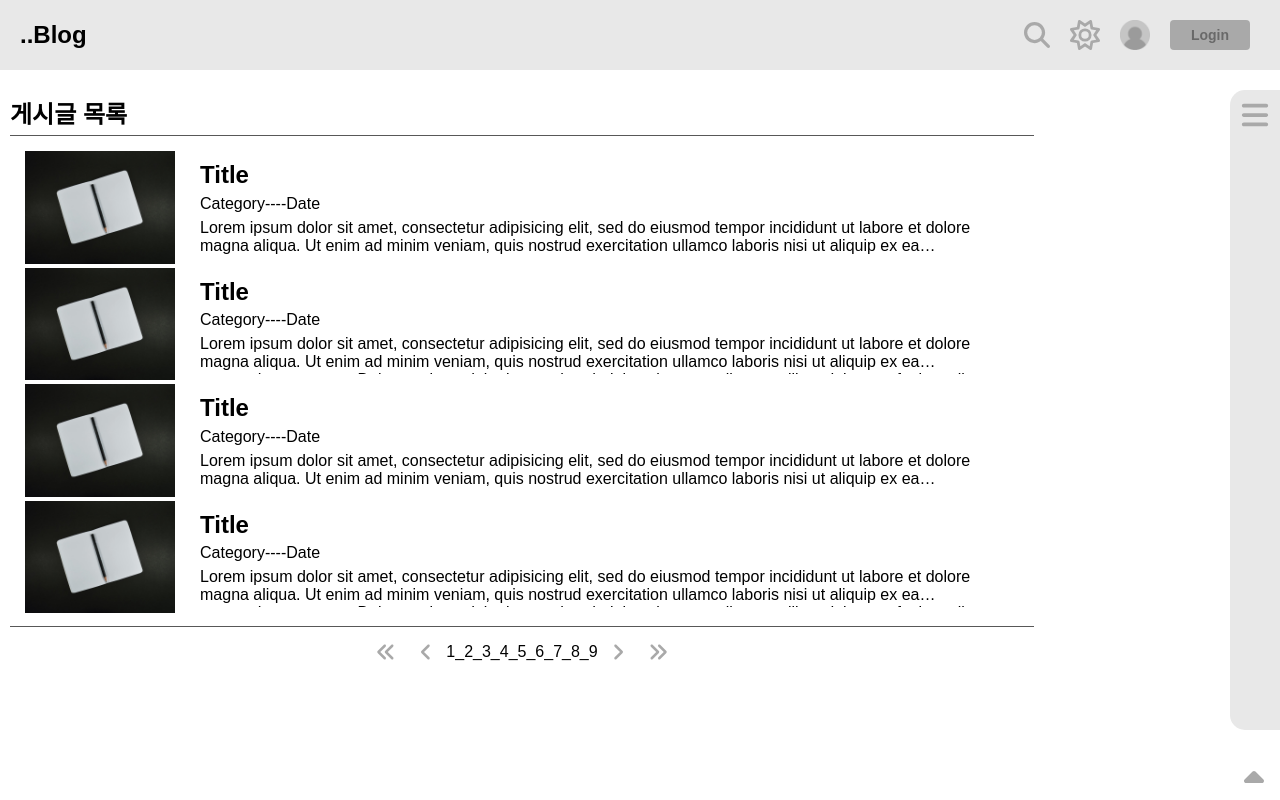
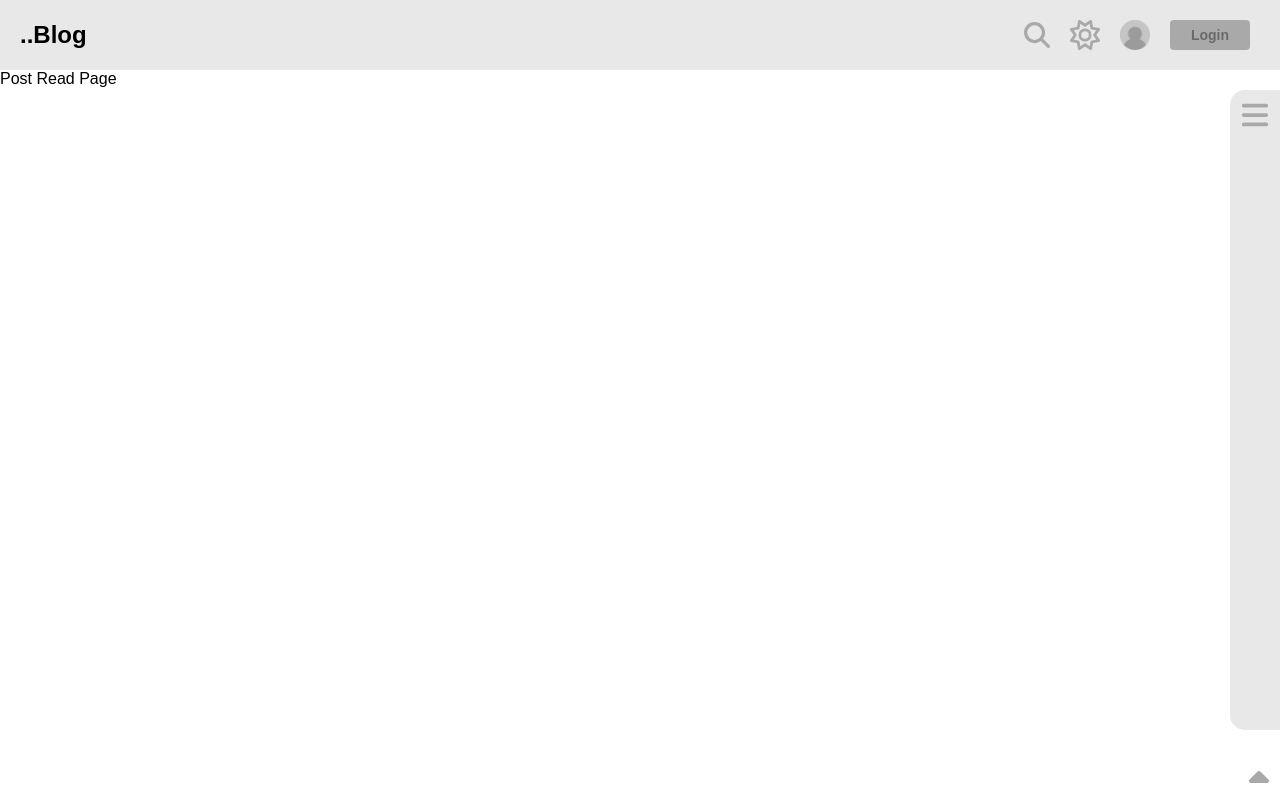
Before and after one commit to lsj1206/..Blog, a React (Create React App) app in the folder frontend/: page /write in a window 1280 px wide. Built offline with nearby package versions, Linux system fonts and the light colour scheme.

Commit message:
del Root.jsx

```diff
--- a/frontend/src/App.jsx
+++ b/frontend/src/App.jsx
@@ -1,32 +1,26 @@
 import React from "react";
-import { styled } from "./styles/Theme";
+import { BrowserRouter, Routes, Route } from "react-router-dom";
 
-import Header from "./components/Header";
-import Sidebar from "./components/SideBar";
-import Footer from "./components/Footer";
-import MainPage from "./pages/MainPage";
+import Layout from "./components/layouts/Layout";
+//Pages
+import ListPage from "./pages/ListPage";
+import ReadPage from "./pages/ReadPage";
+import WritePage from "./pages/WritePage";
+import LoginPage from "./pages/LoginPage";
+import AboutPage from "./pages/AboutPage";
 
-function App() {
-  return (
-    <Background>
-      <Header />
-      <Sidebar />
-      <MainPage />
-      <Footer />
-    </Background>
-  );
-}
-
-const Background = styled.div`
-  z-index: 0;
-  position: fixed;
-  top: 0;
-  left: 0;
-  right: 0;
-  bottom: 0;
-  color: ${({ theme }) => theme.text};
-  background: ${({ theme }) => theme.bgMain};
-  transition: background 0.3s ease-in, color 0.3s ease-in;
-`;
+const App = () => (
+  <BrowserRouter>
+    <Routes>
+      <Route path="/" element={<Layout />}>
+        <Route path="/" element={<ListPage />} />
+        <Route path="/write" element={<WritePage />} />
+        <Route path="/post/:id" element={<ReadPage />} />
+      </Route>
+      <Route path="/login" element={<LoginPage />} />
+      <Route path="/about" element={<AboutPage />} />
+    </Routes>
+  </BrowserRouter>
+);
 
 export default App;
--- a/frontend/src/Root.jsx
+++ /dev/null
@@ -1,11 +0,0 @@
-import React from "react";
-import App from "./App";
-import { BrowserRouter } from "react-router-dom";
-
-const Root = () => (
-  <BrowserRouter>
-    <App />
-  </BrowserRouter>
-);
-
-export default Root;
--- a/frontend/src/components/Footer.jsx
+++ b/frontend/src/components/layouts/Footer.jsx
@@ -1,9 +1,9 @@
 import React from "react";
-import { styled } from "../styles/Theme";
+import { styled } from "../../styles/Theme";
 //Components
-import IconButton from "./buttons/IconButton";
+import IconButton from "../buttons/IconButton";
 // Icons
-import { ReactComponent as PageUpIcon } from "../assets/icons/caret-up-solid.svg";
+import { ReactComponent as PageUpIcon } from "../../assets/icons/caret-up-solid.svg";
 
 const Footer = () => {
   const scrollToTop = () => {
@@ -28,7 +28,7 @@ const FooterContainer = styled.footer`
   padding: 0;
   position: fixed;
   bottom: 0;
-  width: 100vw;
+  right: 0;
   background-color: transparent;
 `;
 
--- /dev/null
+++ b/frontend/src/components/layouts/Layout.jsx
@@ -0,0 +1,32 @@
+import React from "react";
+import { Outlet } from "react-router-dom"; // React Router의 Outlet 사용
+import { styled } from "../../styles/Theme";
+
+import Header from "./Header";
+import Sidebar from "./SideBar";
+import Footer from "./Footer";
+
+const Layout = () => {
+  return (
+    <Background>
+      <Header />
+      <Sidebar />
+      <Outlet />
+      <Footer />
+    </Background>
+  );
+};
+
+const Background = styled.div`
+  z-index: 0;
+  position: fixed;
+  top: 0;
+  left: 0;
+  right: 0;
+  bottom: 0;
+  color: ${({ theme }) => theme.text};
+  background: ${({ theme }) => theme.bgMain};
+  transition: background 0.3s ease-in, color 0.3s ease-in;
+`;
+
+export default Layout;
--- a/frontend/src/index.js
+++ b/frontend/src/index.js
@@ -1,6 +1,6 @@
 import React from "react";
 import ReactDOM from "react-dom/client";
-import Root from "./Root";
+import App from "./App";
 //styles
 import GlobalStyle from "./styles/GlobalStyles";
 import ThemeProvider from "./context/ThemeProvider";
@@ -10,7 +10,7 @@ root.render(
   <React.StrictMode>
     <ThemeProvider>
       <GlobalStyle />
-      <Root />
+      <App />
     </ThemeProvider>
   </React.StrictMode>
 );
--- a/frontend/src/pages/AboutPage.jsx
+++ b/frontend/src/pages/AboutPage.jsx
@@ -1,3 +1,31 @@
 // Sidebar Box1의 About Icon Button으로 진입하는,
 // 일반적인 홈페이지의 Footer에 작성되는 요소들이나
 // 블로그의 개발 정보 , 업데이트 현황 , 개발자 정보 등이 담기는 페이지
+
+import React from "react";
+import { styled } from "../styles/Theme";
+
+const AboutPage = () => {
+  return (
+    <AboutPageContainer>
+      <Title>게시글 목록</Title>
+      <Line $marginTop={5} $marginBottom={15} />
+      <Line $marginTop={15} $marginBottom={5} />
+    </AboutPageContainer>
+  );
+};
+
+const AboutPageContainer = styled.div``;
+
+const Title = styled.h2`
+  padding-top: 25px;
+`;
+
+const Line = styled.div`
+  margin-top: ${({ $marginTop }) => `${$marginTop}px`};
+  margin-bottom: ${({ $marginBottom }) => `${$marginBottom}px`};
+  height: 1px;
+  background-color: ${({ theme }) => theme.brLine};
+`;
+
+export default AboutPage;
--- a/frontend/src/pages/MainPage.jsx
+++ b/frontend/src/pages/ListPage.jsx
@@ -4,10 +4,11 @@ import { styled } from "../styles/Theme";
 import PostList from "../components/PostList";
 import Pagination from "../components/Pagination";
 
-const MainPage = () => {
+const ListPage = () => {
   return (
     <MainPageContainer>
       <Title>게시글 목록</Title>
+      {/* 게시글 목록 정렬 기능 추가 ex) 최신순,오래된순,조회순 */}
       <Line $marginTop={5} $marginBottom={15} />
       <PostList />
       <Line $marginTop={15} $marginBottom={5} />
@@ -18,10 +19,8 @@ const MainPage = () => {
 
 const MainPageContainer = styled.div`
   position: relative;
-  margin-left: 10px;
-  top: 0;
-  width: 80%;
-  height: 580px;
+  margin-left: 20px;
+  width: 90%;
   background-color: transparent;
 `;
 
@@ -36,4 +35,4 @@ const Line = styled.div`
   background-color: ${({ theme }) => theme.brLine};
 `;
 
-export default MainPage;
+export default ListPage;
--- /dev/null
+++ b/frontend/src/pages/LoginPage.jsx
@@ -0,0 +1,16 @@
+//Login 하는 페이지
+
+import React from "react";
+import { styled } from "../styles/Theme";
+
+const LoginPage = () => {
+  return (
+    <LoginPageContainer>
+      <p>Login Page</p>
+    </LoginPageContainer>
+  );
+};
+
+const LoginPageContainer = styled.div``;
+
+export default LoginPage;
--- a/frontend/src/pages/ReadPage.jsx
+++ b/frontend/src/pages/ReadPage.jsx
@@ -1 +1,16 @@
 // 게시글 내용을 읽는 페이지
+
+import React from "react";
+import { styled } from "../styles/Theme";
+
+const ReadPage = () => {
+  return (
+    <ReadPageContainer>
+      <p>text</p>
+    </ReadPageContainer>
+  );
+};
+
+const ReadPageContainer = styled.div``;
+
+export default ReadPage;
--- a/frontend/src/pages/WritePage.jsx
+++ b/frontend/src/pages/WritePage.jsx
@@ -1 +1,16 @@
 // 게시글 작성 페이지
+
+import React, { useState } from "react";
+import { styled } from "../styles/Theme";
+
+const WritePage = () => {
+  return (
+    <WritePageContainer>
+      <p>Post Read Page</p>
+    </WritePageContainer>
+  );
+};
+
+const WritePageContainer = styled.div``;
+
+export default WritePage;
```
Also changed, not shown: frontend/src/components/layouts/Header.jsx (renamed from frontend/src/components/Header.jsx, +9 -9 lines), frontend/src/components/layouts/SideBar.jsx (renamed from frontend/src/components/SideBar.jsx, +6 -6 lines).
